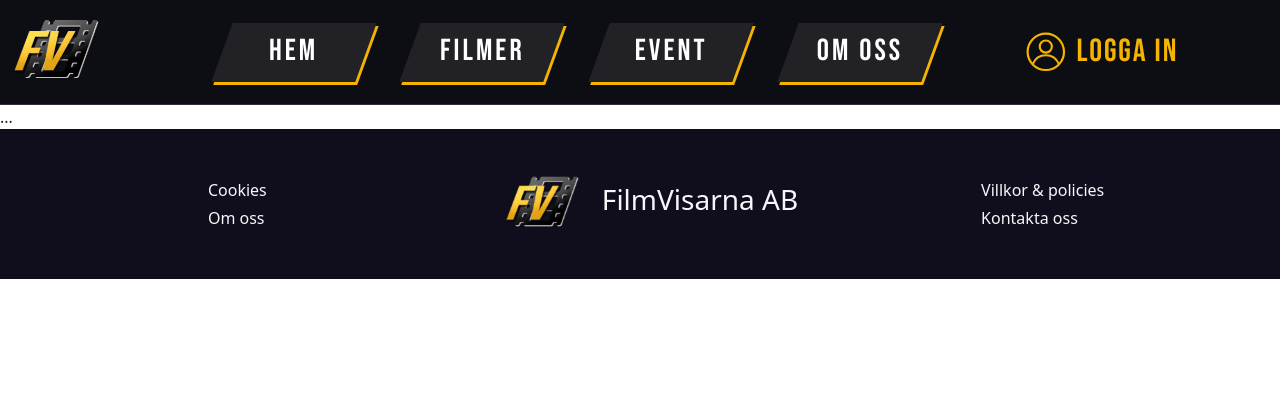
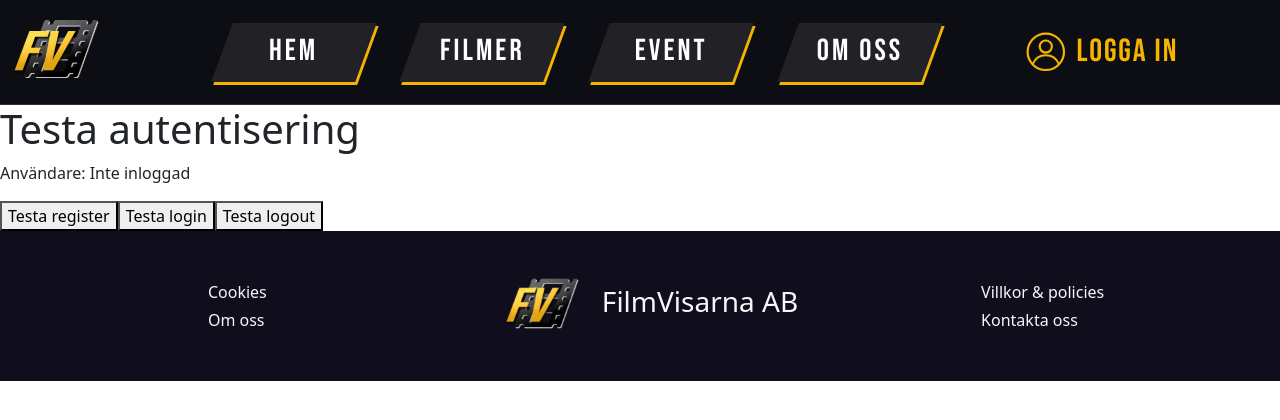
Before and after one commit to jimmybookkyh-crypto/FrontendProject-GR-B, a React (Vite) app in the folder frontend/: page /login in a window 1280 px wide. Shown: the top 420 px of the page. Built offline with nearby package versions, Linux system fonts and the light colour scheme.

Commit message:
har testad login, request, logout och me() funkioner. frontend och backend kommuniserar korrekt och databasen får nya entries genom frontend.

```diff
--- a/frontend/src/interface/types.ts
+++ b/frontend/src/interface/types.ts
@@ -2,6 +2,7 @@
 
 export interface AuthUser {
     userId: string;
+    username: string;
     email: string;
     role: "user" | "admin";
 }
--- a/frontend/src/pages/Login.tsx
+++ b/frontend/src/pages/Login.tsx
@@ -1,5 +1,58 @@
+//PLACEHOLDER FÖR TEST
+// ta bort vid implementering av faktisk sida
+
+import { useAuth } from "../utils/authContext.tsx"
 export default function Login() {
-  return <div>...</div>;
+    const username = "xX_SuperBertil_DragonSlayer_Xx";
+    const email = "ImSoAmazingLiteralGod@gmail.com";
+    const password = "SUPAtestOMG123!!";
+
+    const { user, login, register, logout } = useAuth();
+
+    async function handleRegister() {
+        try {
+            await register(username, email, password);
+            console.log("Registreringen lyckades!");
+        } catch (error) {
+            console.error("Fel i register:", error);
+        }
+    }
+
+    async function handleLogin() {
+        try {
+            await login(email, password);
+            console.log("Login lyckades!");
+        } catch (error) {
+            console.error("Fel i login:", error);
+        }
+    }
+
+    function handleLogout() {
+        logout();
+        console.log("Logout anropad.");
+    }
+
+    return (
+        <div>
+            <h1>Testa autentisering</h1>
+
+            <p>
+                Användare: {user ? user.username : "Inte inloggad"}
+            </p>
+
+            <button onClick={handleRegister}>
+                Testa register
+            </button>
+
+            <button onClick={handleLogin}>
+                Testa login
+            </button>
+
+            <button onClick={handleLogout}>
+                Testa logout
+            </button>
+        </div>
+    );
 }
 
 Login.route = {
--- a/frontend/src/utils/authContext.tsx
+++ b/frontend/src/utils/authContext.tsx
@@ -41,6 +41,7 @@ export function AuthProvider({children}: AuthProviderProps) {
                 //hämtar användaren
                 const currentUser = await authService.me();
                 setUser(currentUser);
+                console.log("Hämtat användare och sessionen är restorerad")
             } catch(error) {
                 console.error("Kunde inte restorera sessionen:", error);
                 localStorage.removeItem("token");
```
